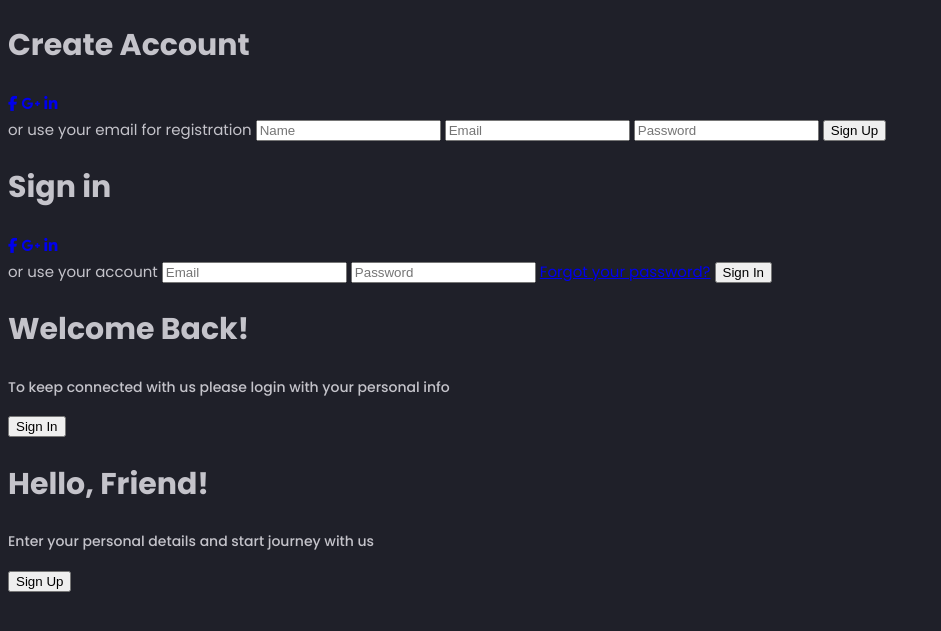
After one commit to PawWin/PasswordManger, a Flask app: template templates/views/base-unauthenticated.html in a window 1280 px wide. The commit adds this page. Shown: the top 631 px of the page, without its empty margins (0-941 px from the left). Run offline with Flask 3, Linux system fonts and the light colour scheme; the template is opened without the code that fills it, so the values that code supplies are empty; some libraries are stand-ins or nearby versions.

Commit message:
Login and Sign in form

```diff
--- a/app.py
+++ b/app.py
@@ -1,5 +1,7 @@
 from config import app
 from flask import render_template
+import random
+import string
 @app.route('/')
 def base():
     return render_template('base.html')
--- a/static/style.css
+++ b/static/style.css
@@ -1,252 +1,288 @@
+@import url('https://fonts.googleapis.com/css?family=Poppins:400,500,600,700,800,900');
 
-@import url('https://fonts.googleapis.com/css?family=Montserrat:400,800');
-
-* {
-	box-sizing: border-box;
+body{
+	font-family: 'Poppins', sans-serif;
+	font-weight: 300;
+	font-size: 15px;
+	line-height: 1.7;
+	color: #c4c3ca !important;
+    background-color: #1f2029 !important;
+	overflow-x: hidden;
+}
+a {
+	cursor: pointer;
+  transition: all 200ms linear;
+}
+a:hover {
+	text-decoration: none;
+}
+.link {
+  color: #c4c3ca;
+}
+.link:hover {
+  color: #ffeba7;
+}
+p {
+  font-weight: 500;
+  font-size: 14px;
+  line-height: 1.7;
+}
+h4 {
+  font-weight: 600;
+}
+h6 span{
+  padding: 0 20px;
+  text-transform: uppercase;
+  font-weight: 700;
+}
+.section{
+  position: relative;
+  width: 100%;
+  display: block;
+}
+.full-height{
+  min-height: 100vh;
+}
+[type="checkbox"]:checked,
+[type="checkbox"]:not(:checked){
+  position: absolute;
+  left: -9999px;
+}
+.checkbox:checked + label,
+.checkbox:not(:checked) + label{
+  position: relative;
+  display: block;
+  text-align: center;
+  width: 60px;
+  height: 16px;
+  border-radius: 8px;
+  padding: 0;
+  margin: 10px auto;
+  cursor: pointer;
+  background-color: #ffeba7;
+}
+.checkbox:checked + label:before,
+.checkbox:not(:checked) + label:before{
+  position: absolute;
+  display: block;
+  width: 36px;
+  height: 36px;
+  border-radius: 50%;
+  color: #ffeba7;
+  background-color: #102770;
+  font-family: 'unicons';
+  content: '\eb4f' !important;
+  z-index: 20;
+  top: -10px;
+  left: -10px;
+  line-height: 36px;
+  text-align: center;
+  font-size: 24px;
+  transition: all 0.5s ease;
+}
+.checkbox:checked + label:before {
+  transform: translateX(44px) rotate(-270deg);
 }
 
-body {
-	background: #f6f5f7;
-	display: flex;
-	justify-content: center;
-	align-items: center;
-	flex-direction: column;
-	font-family: 'Montserrat', sans-serif;
-	height: 100vh;
-	margin: -20px 0 50px;
+
+.card-3d-wrap {
+  position: relative;
+  width: 440px;
+  max-width: 100%;
+  height: 400px;
+  -webkit-transform-style: preserve-3d;
+  transform-style: preserve-3d;
+  perspective: 800px;
+  margin-top: 60px;
+}
+.card-3d-wrapper {
+  width: 100%;
+  height: 100%;
+  position:absolute;
+  top: 0;
+  left: 0;
+  -webkit-transform-style: preserve-3d;
+  transform-style: preserve-3d;
+  transition: all 600ms ease-out;
+}
+.card-front, .card-back {
+  width: 100%;
+  height: 100%;
+  background-color: #2a2b38;
+  background-image: url('https://s3-us-west-2.amazonaws.com/s.cdpn.io/1462889/pat.svg');
+  background-position: bottom center;
+  background-repeat: no-repeat;
+  background-size: 300%;
+  position: absolute;
+  border-radius: 6px;
+  left: 0;
+  top: 0;
+  -webkit-transform-style: preserve-3d;
+  transform-style: preserve-3d;
+  -webkit-backface-visibility: hidden;
+  -moz-backface-visibility: hidden;
+  -o-backface-visibility: hidden;
+  backface-visibility: hidden;
+}
+.card-back {
+  transform: rotateY(180deg);
+}
+.checkbox:checked ~ .card-3d-wrap .card-3d-wrapper {
+  transform: rotateY(180deg);
+}
+.center-wrap{
+  position: absolute;
+  width: 100%;
+  padding: 0 35px;
+  top: 50%;
+  left: 0;
+  transform: translate3d(0, -50%, 35px) perspective(100px);
+  z-index: 20;
+  display: block;
 }
 
-h1 {
-	font-weight: bold;
-	margin: 0;
+
+.form-group{
+  position: relative;
+  display: block;
+    margin: 0;
+    padding: 0;
+}
+.form-style {
+  padding: 13px 20px;
+  padding-left: 55px;
+  height: 48px;
+  width: 100%;
+  font-weight: 500;
+  border-radius: 4px;
+  font-size: 14px;
+  line-height: 22px;
+  letter-spacing: 0.5px;
+  outline: none;
+  color: #c4c3ca;
+  background-color: #1f2029;
+  border: none;
+  -webkit-transition: all 200ms linear;
+  transition: all 200ms linear;
+  box-shadow: 0 4px 8px 0 rgba(21,21,21,.2);
+}
+.form-style:focus,
+.form-style:active {
+  border: none;
+  outline: none;
+  box-shadow: 0 4px 8px 0 rgba(21,21,21,.2);
+}
+.input-icon {
+  position: absolute;
+  top: 0;
+  left: 18px;
+  height: 48px;
+  font-size: 24px;
+  line-height: 48px;
+  text-align: left;
+  color: #ffeba7;
+  -webkit-transition: all 200ms linear;
+    transition: all 200ms linear;
 }
 
-h2 {
-	text-align: center;
+.form-group input:-ms-input-placeholder  {
+  color: #c4c3ca;
+  opacity: 0.7;
+  -webkit-transition: all 200ms linear;
+    transition: all 200ms linear;
+}
+.form-group input::-moz-placeholder  {
+  color: #c4c3ca;
+  opacity: 0.7;
+  -webkit-transition: all 200ms linear;
+    transition: all 200ms linear;
+}
+.form-group input:-moz-placeholder  {
+  color: #c4c3ca;
+  opacity: 0.7;
+  -webkit-transition: all 200ms linear;
+    transition: all 200ms linear;
+}
+.form-group input::-webkit-input-placeholder  {
+  color: #c4c3ca;
+  opacity: 0.7;
+  -webkit-transition: all 200ms linear;
+    transition: all 200ms linear;
+}
+.form-group input:focus:-ms-input-placeholder  {
+  opacity: 0;
+  -webkit-transition: all 200ms linear;
+    transition: all 200ms linear;
+}
+.form-group input:focus::-moz-placeholder  {
+  opacity: 0;
+  -webkit-transition: all 200ms linear;
+    transition: all 200ms linear;
+}
+.form-group input:focus:-moz-placeholder  {
+  opacity: 0;
+  -webkit-transition: all 200ms linear;
+    transition: all 200ms linear;
+}
+.form-group input:focus::-webkit-input-placeholder  {
+  opacity: 0;
+  -webkit-transition: all 200ms linear;
+    transition: all 200ms linear;
 }
 
-p {
-	font-size: 14px;
-	font-weight: 100;
-	line-height: 20px;
-	letter-spacing: 0.5px;
-	margin: 20px 0 30px;
+.btn{
+  border-radius: 4px;
+  height: 44px;
+  font-size: 13px;
+  font-weight: 600;
+  text-transform: uppercase;
+  -webkit-transition : all 200ms linear;
+  transition: all 200ms linear;
+  padding: 0 30px;
+  letter-spacing: 1px;
+  display: -webkit-inline-flex;
+  display: -ms-inline-flexbox;
+  display: inline-flex;
+  -webkit-align-items: center;
+  -moz-align-items: center;
+  -ms-align-items: center;
+  align-items: center;
+  -webkit-justify-content: center;
+  -moz-justify-content: center;
+  -ms-justify-content: center;
+  justify-content: center;
+  -ms-flex-pack: center;
+  text-align: center;
+  border: none;
+  background-color: #ffeba7;
+  color: #102770;
+  box-shadow: 0 8px 24px 0 rgba(255,235,167,.2);
+}
+.btn:active,
+.btn:focus{
+  background-color: #102770;
+  color: #ffeba7;
+  box-shadow: 0 8px 24px 0 rgba(16,39,112,.2);
+}
+.btn:hover{
+  background-color: #102770;
+  color: #ffeba7;
+  box-shadow: 0 8px 24px 0 rgba(16,39,112,.2);
 }
 
-span {
-	font-size: 12px;
+
+
+
+.logo {
+	position: absolute;
+	top: 30px;
+	right: 30px;
+	display: block;
+	z-index: 100;
+	transition: all 250ms linear;
 }
-
-a {
-	color: #333;
-	font-size: 14px;
-	text-decoration: none;
-	margin: 15px 0;
+.logo img {
+	height: 26px;
+	width: auto;
+	display: block;
 }
-
-button {
-	border-radius: 20px;
-	border: 1px solid #FF4B2B;
-	background-color: #FF4B2B;
-	color: #FFFFFF;
-	font-size: 12px;
-	font-weight: bold;
-	padding: 12px 45px;
-	letter-spacing: 1px;
-	text-transform: uppercase;
-	transition: transform 80ms ease-in;
-}
-
-button:active {
-	transform: scale(0.95);
-}
-
-button:focus {
-	outline: none;
-}
-
-button.ghost {
-	background-color: transparent;
-	border-color: #FFFFFF;
-}
-
-form {
-	background-color: #FFFFFF;
-	display: flex;
-	align-items: center;
-	justify-content: center;
-	flex-direction: column;
-	padding: 0 50px;
-	height: 100%;
-	text-align: center;
-}
-
-input {
-	background-color: #eee;
-	border: none;
-	padding: 12px 15px;
-	margin: 8px 0;
-	width: 100%;
-}
-
-.container {
-	background-color: #fff;
-	border-radius: 10px;
-  	box-shadow: 0 14px 28px rgba(0,0,0,0.25),
-			0 10px 10px rgba(0,0,0,0.22);
-	position: relative;
-	overflow: hidden;
-	width: 768px;
-	max-width: 100%;
-	min-height: 480px;
-}
-
-.form-container {
-	position: absolute;
-	top: 0;
-	height: 100%;
-	transition: all 0.6s ease-in-out;
-}
-
-.sign-in-container {
-	left: 0;
-	width: 50%;
-	z-index: 2;
-}
-
-.container.right-panel-active .sign-in-container {
-	transform: translateX(100%);
-}
-
-.sign-up-container {
-	left: 0;
-	width: 50%;
-	opacity: 0;
-	z-index: 1;
-}
-
-.container.right-panel-active .sign-up-container {
-	transform: translateX(100%);
-	opacity: 1;
-	z-index: 5;
-	animation: show 0.6s;
-}
-
-@keyframes show {
-	0%, 49.99% {
-		opacity: 0;
-		z-index: 1;
-	}
-
-	50%, 100% {
-		opacity: 1;
-		z-index: 5;
-	}
-}
-
-.overlay-container {
-	position: absolute;
-	top: 0;
-	left: 50%;
-	width: 50%;
-	height: 100%;
-	overflow: hidden;
-	transition: transform 0.6s ease-in-out;
-	z-index: 100;
-}
-
-.container.right-panel-active .overlay-container{
-	transform: translateX(-100%);
-}
-
-.overlay {
-	background: #FF416C;
-	background: -webkit-linear-gradient(to right, #FF4B2B, #FF416C);
-	background: linear-gradient(to right, #FF4B2B, #FF416C);
-	background-repeat: no-repeat;
-	background-size: cover;
-	background-position: 0 0;
-	color: #FFFFFF;
-	position: relative;
-	left: -100%;
-	height: 100%;
-	width: 200%;
-  	transform: translateX(0);
-	transition: transform 0.6s ease-in-out;
-}
-
-.container.right-panel-active .overlay {
-  	transform: translateX(50%);
-}
-
-.overlay-panel {
-	position: absolute;
-	display: flex;
-	align-items: center;
-	justify-content: center;
-	flex-direction: column;
-	padding: 0 40px;
-	text-align: center;
-	top: 0;
-	height: 100%;
-	width: 50%;
-	transform: translateX(0);
-	transition: transform 0.6s ease-in-out;
-}
-
-.overlay-left {
-	transform: translateX(-20%);
-}
-
-.container.right-panel-active .overlay-left {
-	transform: translateX(0);
-}
-
-.overlay-right {
-	right: 0;
-	transform: translateX(0);
-}
-
-.container.right-panel-active .overlay-right {
-	transform: translateX(20%);
-}
-
-.social-container {
-	margin: 20px 0;
-}
-
-.social-container a {
-	border: 1px solid #DDDDDD;
-	border-radius: 50%;
-	display: inline-flex;
-	justify-content: center;
-	align-items: center;
-	margin: 0 5px;
-	height: 40px;
-	width: 40px;
-}
-
-footer {
-    background-color: #222;
-    color: #fff;
-    font-size: 14px;
-    bottom: 0;
-    position: fixed;
-    left: 0;
-    right: 0;
-    text-align: center;
-    z-index: 999;
-}
-
-footer p {
-    margin: 10px 0;
-}
-
-footer i {
-    color: red;
-}
-
-footer a {
-    color: #3c97bf;
-    text-decoration: none;
-}
--- /dev/null
+++ b/templates/views/base-unauthenticated.html
@@ -0,0 +1,63 @@
+<!DOCTYPE html>
+<html lang="en">
+<head>
+    <meta charset="UTF-8" />
+    <meta http-equiv="X-UA-Compatibile" content="IE=edge" />
+    <meta name="viewport" content="width=device-width, initial-scale=1.0" />
+    <link rel="stylesheet" href="{{ url_for('static', filename='style.css') }}">
+    <script src="https://kit.fontawesome.com/47980699af.js" crossorigin="anonymous"></script>
+    <title>Password Manager</title>
+</head>
+<body>
+    <div class="container" id="container">
+        <div class="form-container sign-up-container">
+            <form action="#">
+                <h1>Create Account</h1>
+                <div class="social-container">
+                    <a href="#" class="social"><i class="fab fa-facebook-f"></i></a>
+                    <a href="#" class="social"><i class="fab fa-google-plus-g"></i></a>
+                    <a href="#" class="social"><i class="fab fa-linkedin-in"></i></a>
+                </div>
+                <span>or use your email for registration</span>
+                <input type="text" placeholder="Name" />
+                <input type="email" placeholder="Email" />
+                <input type="password" placeholder="Password" />
+                <button>Sign Up</button>
+            </form>
+        </div>
+        <div class="form-container sign-in-container">
+            <form action="#">
+                <h1>Sign in</h1>
+                <div class="social-container">
+                    <a href="#" class="social"><i class="fab fa-facebook-f"></i></a>
+                    <a href="#" class="social"><i class="fab fa-google-plus-g"></i></a>
+                    <a href="#" class="social"><i class="fab fa-linkedin-in"></i></a>
+                </div>
+                <span>or use your account</span>
+                <input type="email" placeholder="Email" />
+                <input type="password" placeholder="Password" />
+                <a href="#">Forgot your password?</a>
+                <button>Sign In</button>
+            </form>
+        </div>
+        <div class="overlay-container">
+            <div class="overlay">
+                <div class="overlay-panel overlay-left">
+                    <h1>Welcome Back!</h1>
+                    <p>To keep connected with us please login with your personal info</p>
+                    <button class="ghost" id="signIn">Sign In</button>
+                </div>
+                <div class="overlay-panel overlay-right">
+                    <h1>Hello, Friend!</h1>
+                    <p>Enter your personal details and start journey with us</p>
+                    <button class="ghost" id="signUp">Sign Up</button>
+                </div>
+            </div>
+        </div>
+
+
+    </div>
+
+    <script src="../static/script.js"></script>
+    </body>
+</html>
```
Also changed, not shown: templates/base.html (+50 -40 lines), templates/views/base-authenticated.html (added, +10 -0 lines), static/script.js (line endings or trailing spaces).
